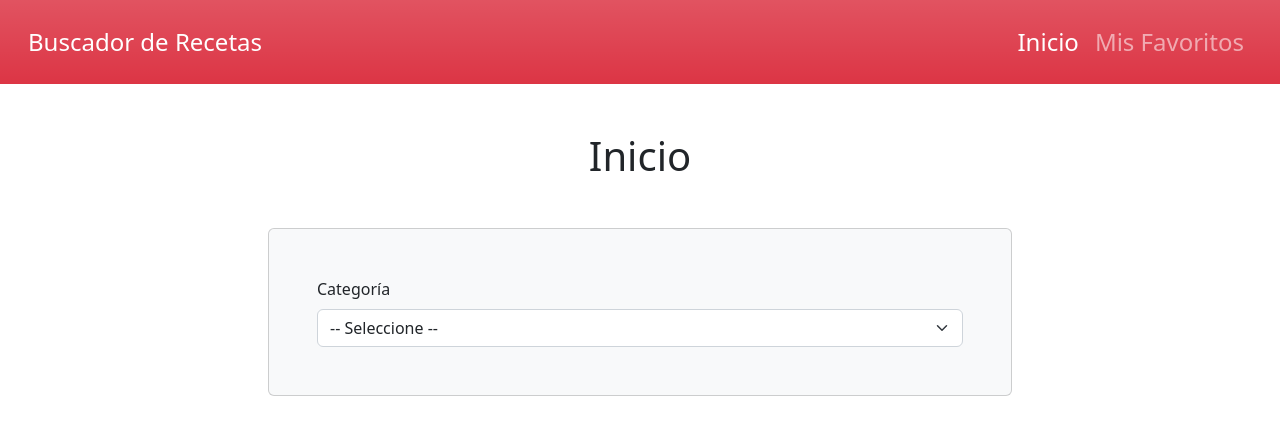
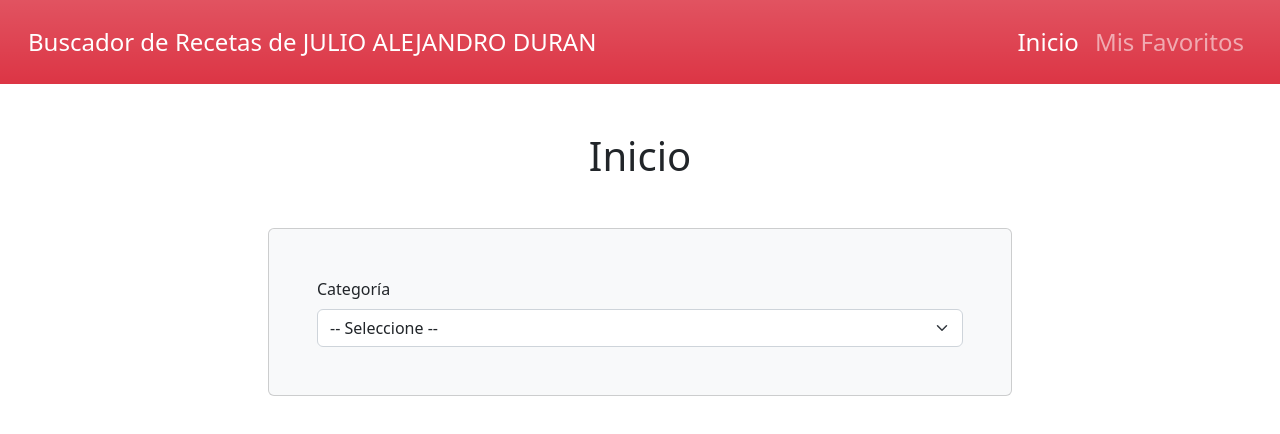
Before and after one commit to AL3X-ls01/recetas81, a plain HTML site: page index.html in a window 1280 px wide. Drawn offline with Linux system fonts and the light colour scheme; no server answers.

Commit message:
Update index.html

```diff
--- a/index.html
+++ b/index.html
@@ -11,7 +11,7 @@
 
     <nav class="navbar navbar-expand-lg navbar-dark bg-danger bg-gradient p-3">
         <div class="container-fluid">
-            <a class="navbar-brand fs-4" href="index.html">Buscador de Recetas</a>
+            <a class="navbar-brand fs-4" href="index.html">Buscador de Recetas de JULIO ALEJANDRO DURAN</a>
             <button class="navbar-toggler" type="button" data-bs-toggle="collapse" data-bs-target="#navbarNavDropdown" aria-controls="navbarNavDropdown" aria-expanded="false" aria-label="Toggle navigation">
                 <span class="navbar-toggler-icon"></span>
             </button>
```
